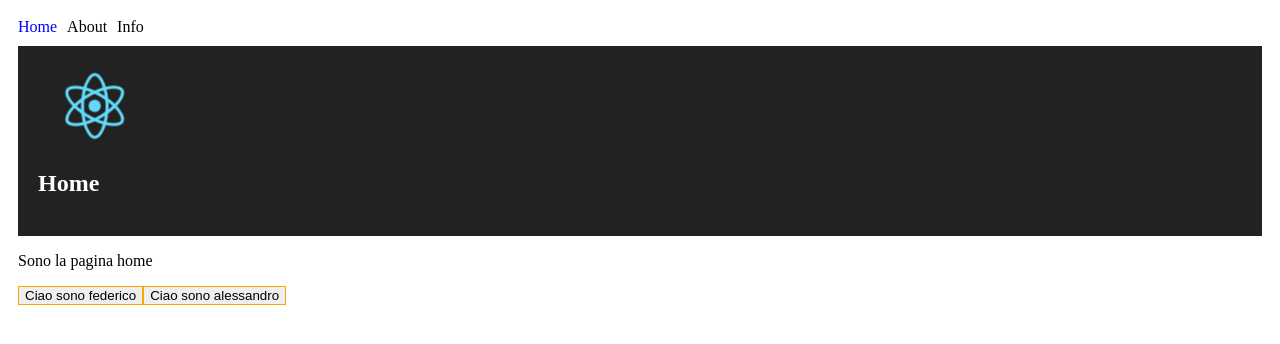
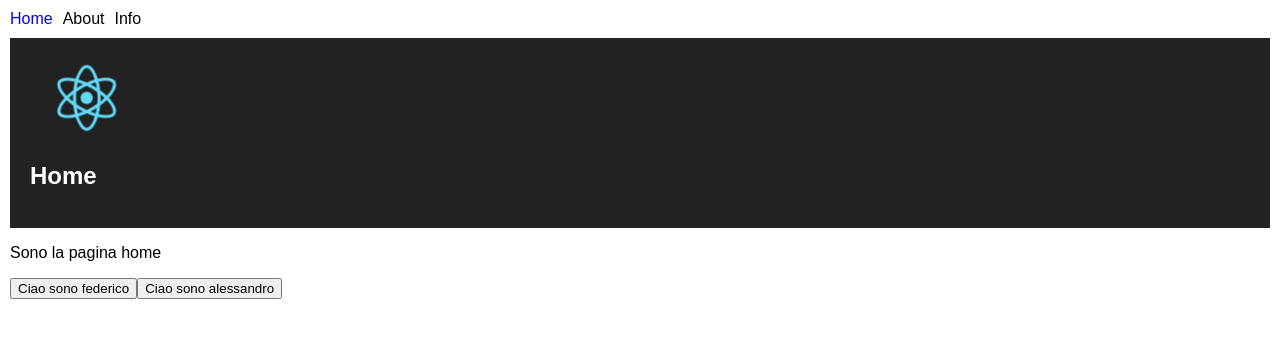
Before and after one commit to fbonomi/react-tutorial, a React (Create React App) app: page / in a window 1280 px wide. Shown: the top 344 px of the page. Built offline with nearby package versions, Linux system fonts and the light colour scheme.

Commit message:
importazione react-bootstrap

```diff
--- a/package.json
+++ b/package.json
@@ -7,6 +7,7 @@
   },
   "dependencies": {
     "react": "^15.4.1",
+    "react-bootstrap": "^0.30.7",
     "react-dom": "^15.4.1",
     "react-router": "^3.0.1"
   },
--- a/src/index.js
+++ b/src/index.js
@@ -5,6 +5,7 @@
 import About from './pages/About/About';
 import Info from './pages/Info/Info';
 
+import './index.css';
 
 ReactDOM.render(
     <Router history={hashHistory}>
--- a/src/pages/App/App.js
+++ b/src/pages/App/App.js
@@ -1,7 +1,7 @@
 import React, { Component } from 'react';
-import Button from '../../components/Button/Button';
 import './App.css';
 import BaseLayout from '../../layouts/Base/Base';
+import Button from 'react-bootstrap/lib/Button';
 
 class App extends Component {
   render() {
@@ -9,8 +9,12 @@
       <div>
         <BaseLayout title="Home" menuItem="home">
             <p>Sono la pagina home</p>
-            <Button label="Ciao sono federico" />
-            <Button label="Ciao sono alessandro" />
+            <Button bsStyle="success" bsSize="small">
+                Ciao sono federico
+            </Button>
+            <Button bsStyle="success" bsSize="small">
+                Ciao sono alessandro
+            </Button>
         </BaseLayout>
       </div>
     );
```
